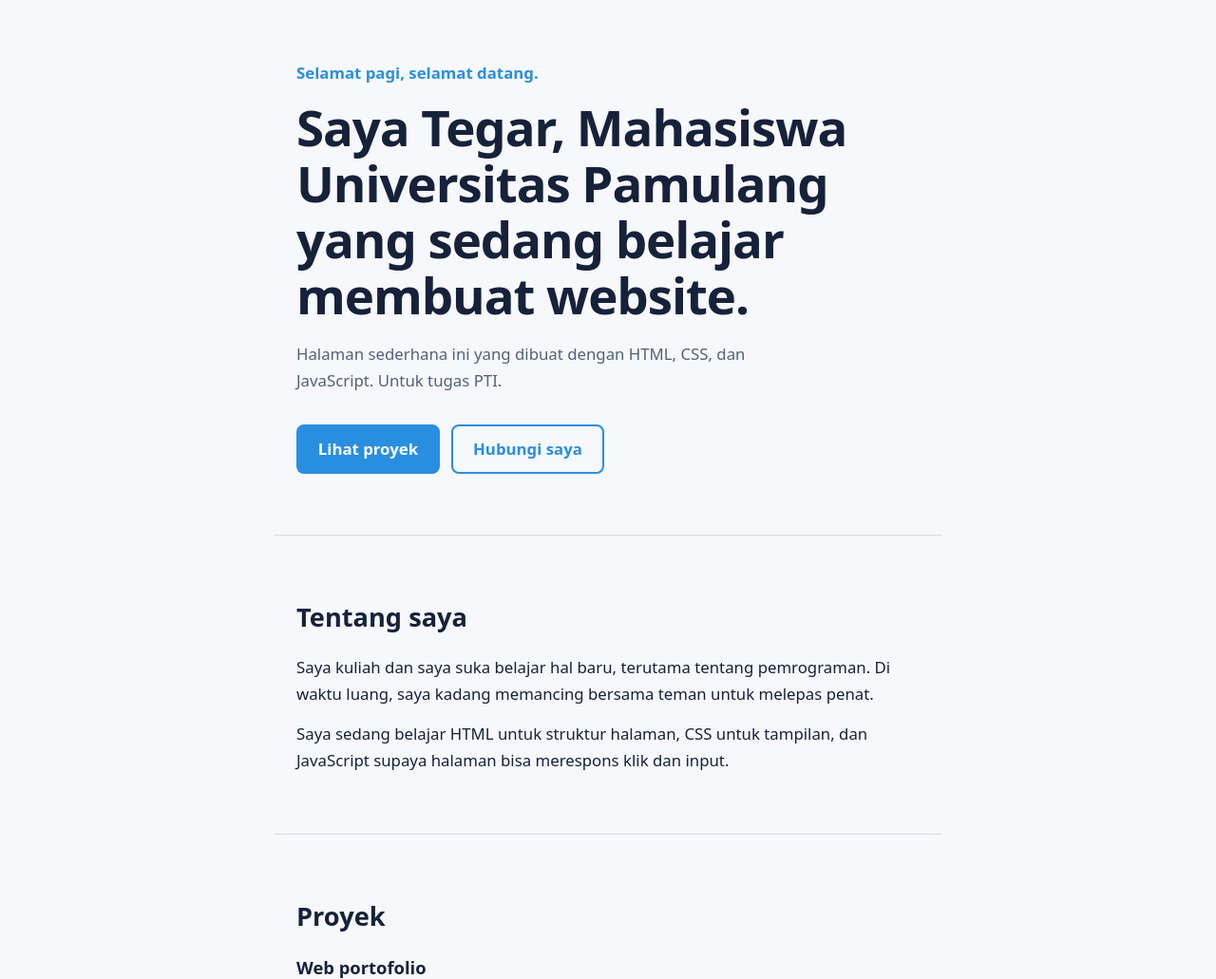
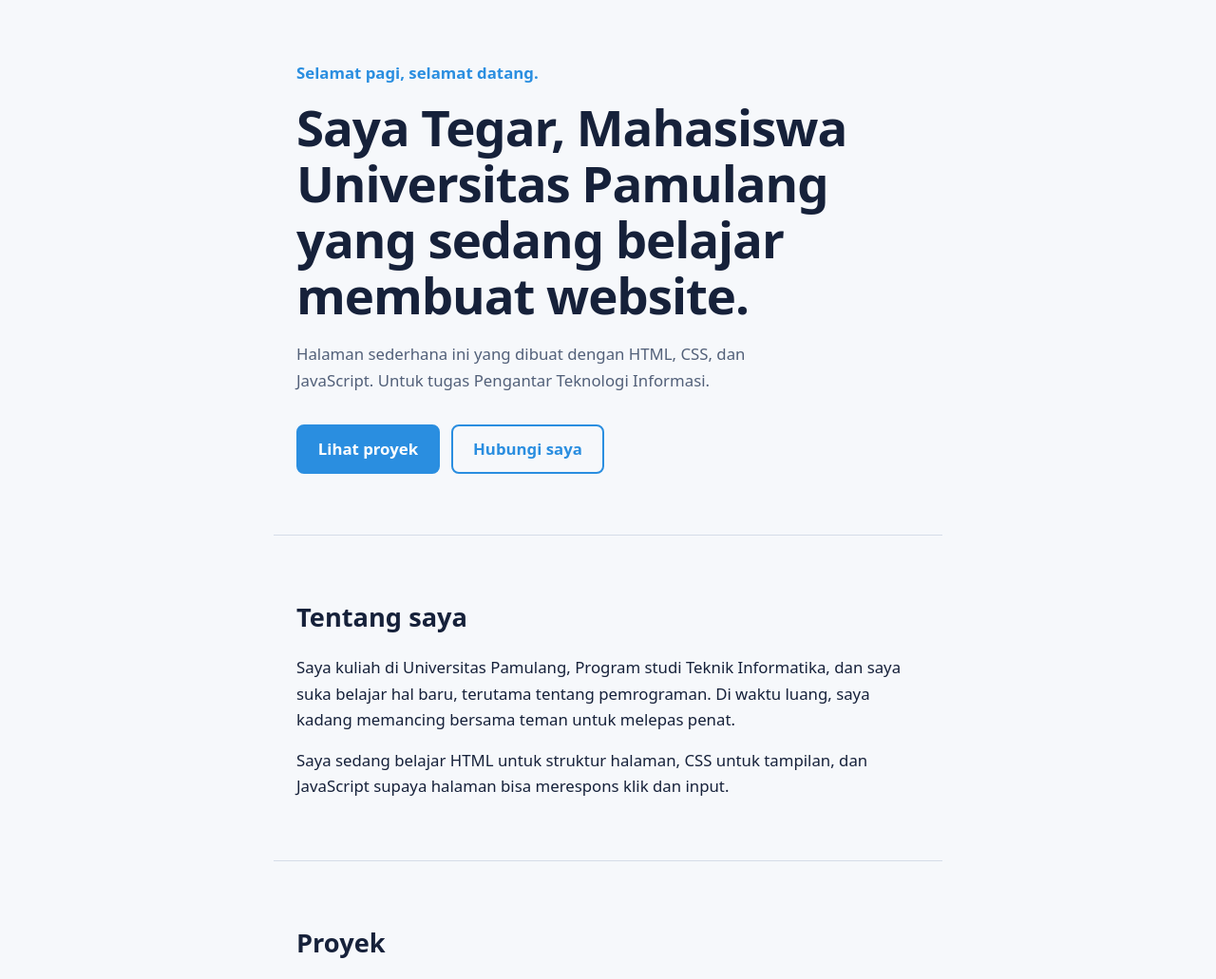
Before and after one commit to rajasatgr/webtugas, a plain HTML site: page index.html in a window 1280 px wide. Shown: the part 69-1100 px from the top of the page at 95% size. Drawn offline with Linux system fonts and the light colour scheme.

Commit message:
Update index.html

```diff
--- a/index.html
+++ b/index.html
@@ -30,7 +30,7 @@
       <h1>Saya Tegar, Mahasiswa Universitas Pamulang yang sedang belajar membuat website.</h1>
       <p class="hero-desc">
         Halaman sederhana ini yang dibuat dengan HTML, CSS, dan JavaScript.
-        Untuk tugas PTI.
+        Untuk tugas Pengantar Teknologi Informasi.
       </p>
       <a class="btn" href="#proyek">Lihat proyek</a>
       <a class="btn btn-outline" href="#kontak">Hubungi saya</a>
@@ -40,7 +40,7 @@
     <section class="section" id="tentang">
       <h2>Tentang saya</h2>
       <p>
-        Saya kuliah dan saya suka belajar hal baru, terutama tentang pemrograman.
+        Saya kuliah di Universitas Pamulang, Program studi Teknik Informatika, dan saya suka belajar hal baru, terutama tentang pemrograman.
         Di waktu luang, saya kadang memancing bersama teman untuk melepas penat.
       </p>
       <p>
```
